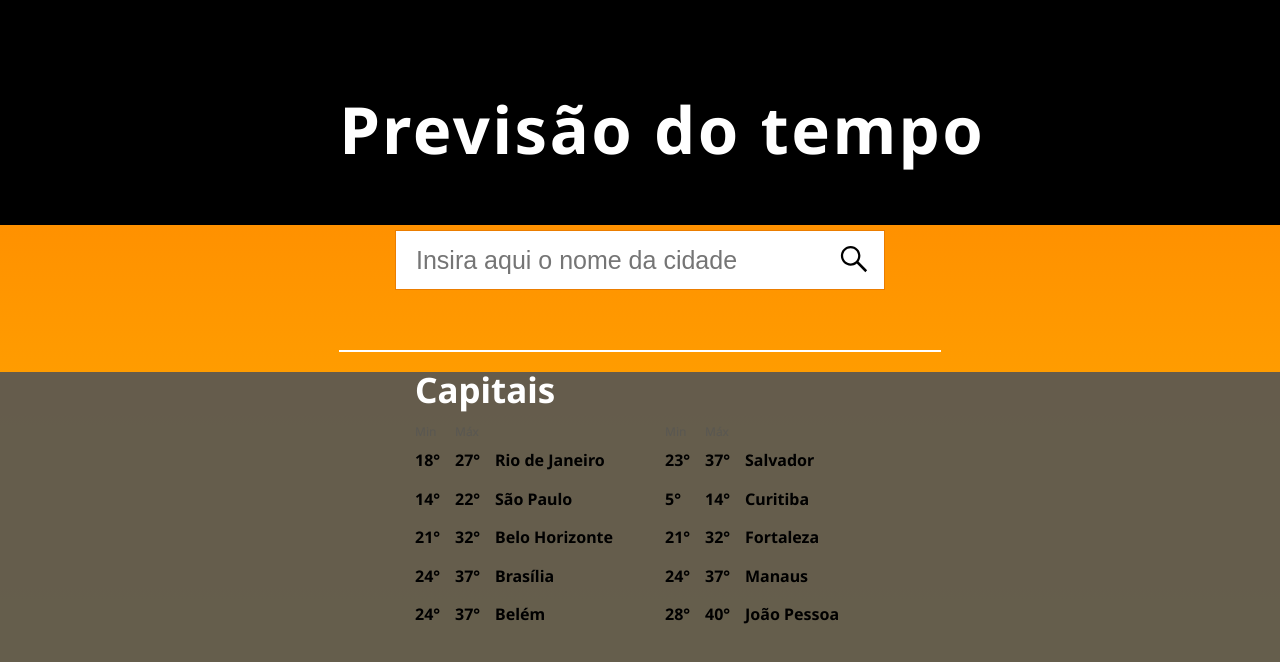
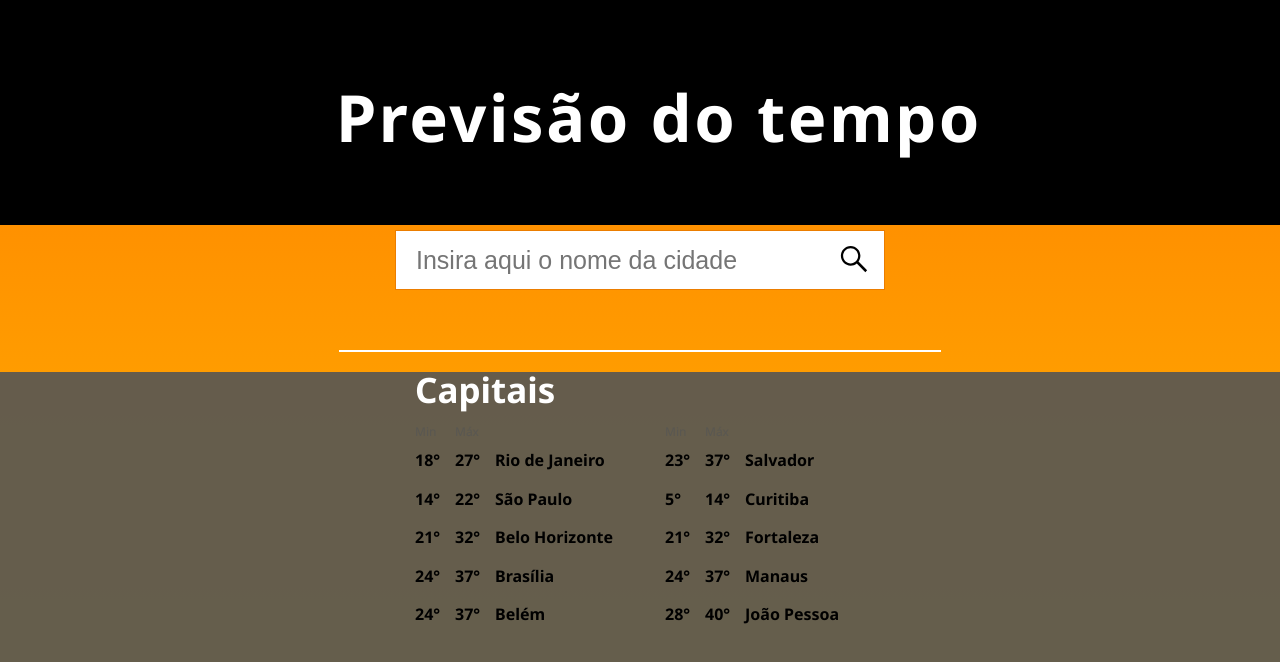
Before and after one commit to diazevedo/1STi-desafio-frontend, a React (Create React App) app: page / in a window 1280 px wide. Shown: the top 662 px of the page. Built offline with nearby package versions, Linux system fonts and the light colour scheme.

Commit message:
minor changes in header

```diff
--- a/src/components/headerSti/styles.css
+++ b/src/components/headerSti/styles.css
@@ -1,7 +1,7 @@
 .header-sti {
   height: 200px;
-  padding-top: 20px;
-  padding-left: 45px;
+  padding-top: 26px;
+  padding-left: 38px;
   text-align: justify;
   background-color: black;
   box-sizing: border-box;
@@ -22,7 +22,5 @@
   .header-sti .title-sti {
     font-size: var(--size-biggest);
     width: 100%;
-    line-height: normal;
   }
-
 }
--- a/src/components/titleSti/styles.css
+++ b/src/components/titleSti/styles.css
@@ -1,7 +1,7 @@
 .title-sti {
   font-size: 42px;
   color: var(--color-first);
-  line-height: 66px;
+  line-height: 64px;
   font-weight: 700;
   letter-spacing: 0.04em;
 }
```
